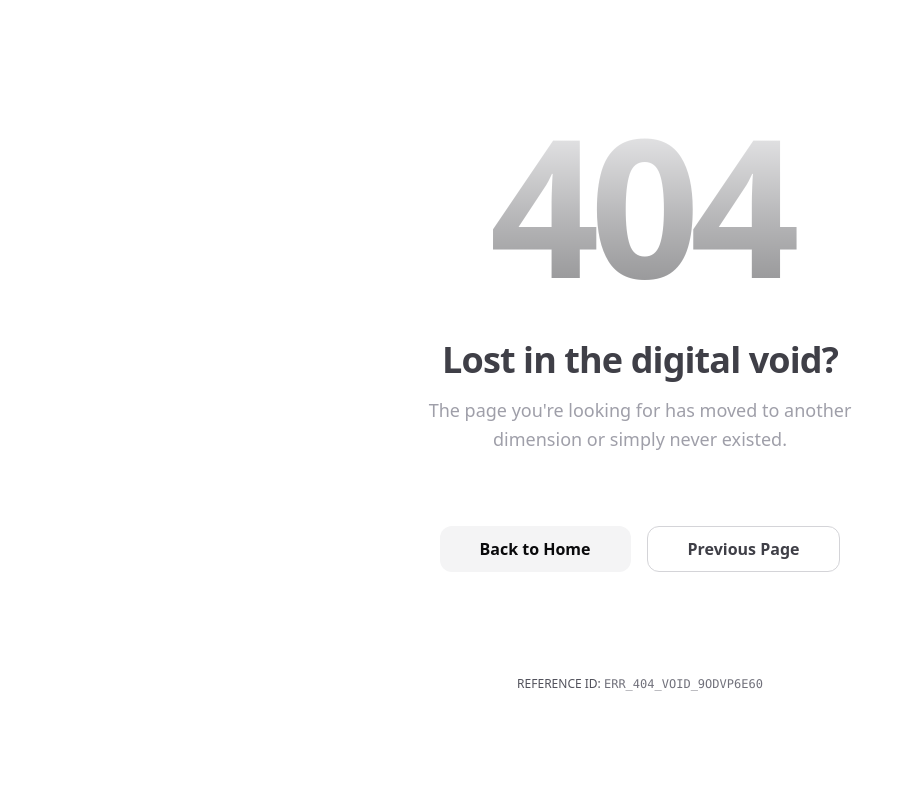
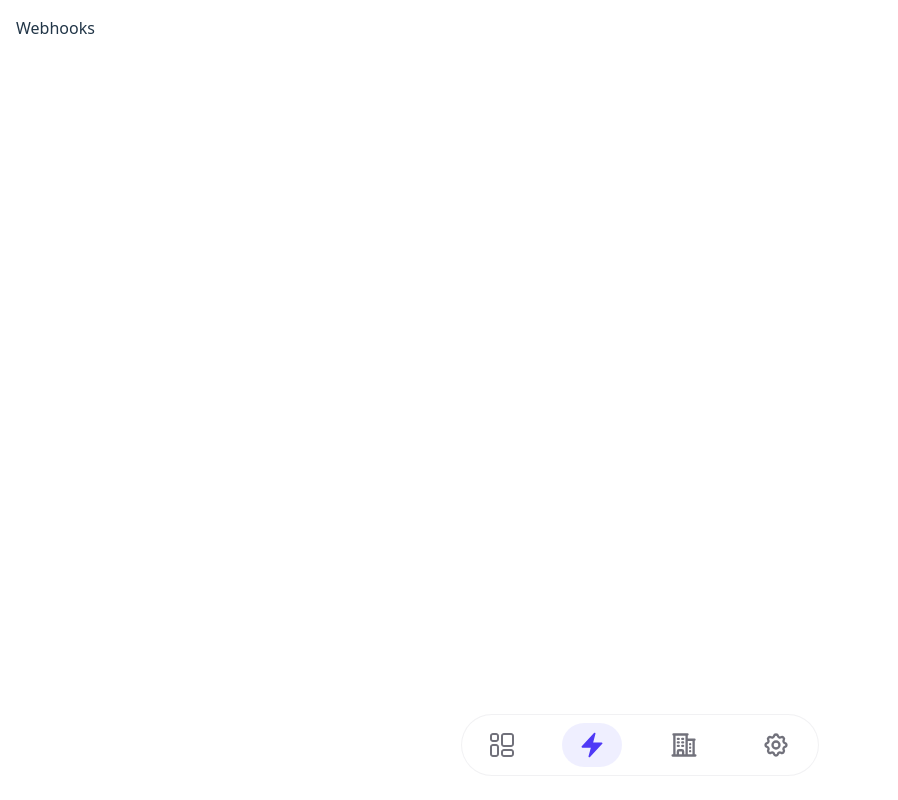
Before and after one commit to kunal-dev-01/webhook-gateway, a React (Vite) app in the folder client/: page /webhooks in a window 1280 px wide. Before the commit this address had no page. Shown: the whole page, without its empty margins (0-898 px from the left). Built offline with nearby package versions, Linux system fonts and the light colour scheme.

Commit message:
webhooks and organization tab added in dashlayouts

```diff
--- a/client/src/App.tsx
+++ b/client/src/App.tsx
@@ -16,11 +16,14 @@ const ResetPassword = lazy(() => import("./pages/auth/ResetPassword"));
 // DASHBOARD PAGES
 const Dashboard = lazy(() => import("./pages/dashboard/Dashboard"));
 
+// ORGANIZATION PAGES
+const Organization = lazy(() => import("./pages/organization/Organization"));
+
+// WEBHOOKS PAGES
+const Webhooks = lazy(() => import("./pages/webhooks/Webhooks"));
+
 // SETTINGS PAGES
 const Settings = lazy(() => import("./pages/settings/Settings"));
-
-// CREDITS PAGES
-const Notifications = lazy(() => import("./pages/notifications/Notifications"));
 
 // NOT FOUND
 const NotFound = lazy(() => import("./pages/notfound/NotFound"));
@@ -45,7 +48,8 @@ const App = () => {
 
         <Route element={<DashboardLayout />}>
           <Route path="/dashboard" element={<Dashboard />} />
-          <Route path="/notifications" element={<Notifications />} />
+          <Route path="/organization" element={<Organization />} />
+          <Route path="/webhooks" element={<Webhooks />} />
           <Route path="/settings" element={<Settings />} />
         </Route>
 
--- a/client/src/layouts/DashboardLayout.tsx
+++ b/client/src/layouts/DashboardLayout.tsx
@@ -1,5 +1,6 @@
 import { Dashboard } from "@/svg/Auth";
-import { Bell, Settings } from "@/svg/Common";
+import { Settings } from "@/svg/Common";
+import { Bolt, Building } from "@/svg/More";
 import { memo, useMemo, type FC } from "react";
 import { Outlet, useNavigate, useLocation } from "react-router-dom";
 
@@ -57,7 +58,8 @@ const DashboardLayout: FC = () => {
 
   const navItems = useMemo<NavItemConfig[]>(() => [
     { label: "Dashboard", path: "/dashboard", icon: Dashboard },
-    { label: "Notifications", path: "/notifications", icon: Bell },
+    { label: "webhooks", path: "/webhooks", icon: Bolt },
+    { label: "Organization", path: "/organization", icon: Building },
     { label: "Settings", path: "/settings", icon: Settings },
   ], []);
 
--- /dev/null
+++ b/client/src/pages/organization/Organization.tsx
@@ -0,0 +1,8 @@
+
+const Organization = () => {
+  return (
+    <div>Organization</div>
+  )
+}
+
+export default Organization
--- /dev/null
+++ b/client/src/pages/webhooks/Webhooks.tsx
@@ -0,0 +1,8 @@
+
+const Webhooks = () => {
+  return (
+    <div>Webhooks</div>
+  )
+}
+
+export default Webhooks
--- /dev/null
+++ b/client/src/svg/More.tsx
@@ -0,0 +1,44 @@
+import { memo } from "react";
+
+// ================= Building ================= //
+export const Building = memo(({ className="w-7 h-7 z-10 transition-colors duration-200" }: { className?: string }) => (
+  <svg
+    xmlns="http://www.w3.org/2000/svg"
+    fill="none"
+    viewBox="0 0 24 24"
+    strokeWidth="2"
+    stroke="currentColor"
+    className={className}
+  >
+    <path
+      strokeLinecap="round"
+      strokeLinejoin="round"
+      d="M2.25 21h19.5m-18-18v18m10.5-18v18m6-13.5V21M6.75 6.75h.75m-.75 3h.75m-.75 3h.75m3-6h.75m-.75 3h.75m-.75 3h.75M6.75 21v-3.375c0-.621.504-1.125 1.125-1.125h2.25c.621 0 1.125.504 1.125 1.125V21M3 3h12m-.75 4.5H21m-3.75 3.75h.008v.008h-.008v-.008Zm0 3h.008v.008h-.008v-.008Zm0 3h.008v.008h-.008v-.008Z"
+    />
+  </svg>
+));
+
+// =============== Bolt =============== //
+export const Bolt = memo(({ className="w-7 h-7 z-10 transition-colors duration-200" }: { className?: string }) => (
+  <svg
+    xmlns="http://www.w3.org/2000/svg"
+    viewBox="0 0 24 24"
+    fill="currentColor"
+    width="100%"
+    height="100%"
+    className={className}
+  >
+    <path
+      fillRule="evenodd"
+      d="M14.615 1.595a.75.75 0 01.359.852L12.982 9.75h7.268a.75.75 0 01.548 1.262l-10.5 11.25a.75.75 0 01-1.272-.71l1.992-7.302H3.75a.75.75 0 01-.548-1.262l10.5-11.25a.75.75 0 01.913-.143z"
+      clipRule="evenodd"
+    />
+  </svg>
+));
+
+
+
+
+// ================ Display Name ================ //
+Building.displayName = "Building";
+Bolt.displayName = "Bolt";
```
